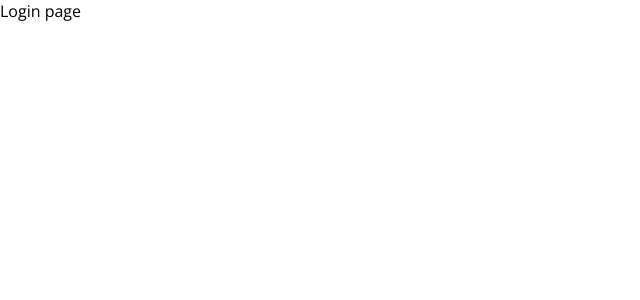
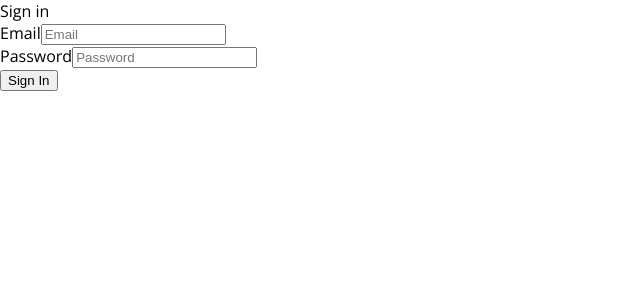
Before and after one commit to yuniyakim/React_contact-list-app, a React (Create React App) app: page / in a window 1280 px wide. Shown: the top 300 px of the page, without its empty margins (0-640 px from the left). Built offline with nearby package versions, Linux system fonts and the light colour scheme.

Commit message:
Add simple form

```diff
--- a/package.json
+++ b/package.json
@@ -10,10 +10,13 @@
     "@types/node": "^16.11.48",
     "@types/react": "^18.0.17",
     "@types/react-dom": "^18.0.6",
+    "bootstrap": "^5.2.0",
     "react": "^18.2.0",
+    "react-bootstrap": "^2.5.0",
     "react-dom": "^18.2.0",
     "react-router-dom": "^6.3.0",
     "react-scripts": "5.0.1",
+    "styled-components": "^5.3.5",
     "typescript": "^4.7.4",
     "web-vitals": "^2.1.4"
   },
--- a/src/components/Login.tsx
+++ b/src/components/Login.tsx
@@ -1,9 +1,49 @@
-import React from 'react';
+import React, {useState} from 'react';
+import { Form, Button } from "react-bootstrap";
+
+interface LoginFormState {
+  email: string;
+  password: string;
+}
+
+const initialState: LoginFormState = {
+  email: '',
+  password: '',
+}
 
 const Login = () => {
+  const [formValues, setFormValues] = useState<LoginFormState>(initialState);
+
+  const handleTextFieldChange = (event: React.ChangeEvent<HTMLInputElement | HTMLTextAreaElement>) => {
+    const { type, value } = event.target;
+    setFormValues({
+      ...formValues,
+      [type]: value,
+    });
+  };
+
+  const handleSubmit = () => {
+    console.log(formValues);
+  }
+
   return (
     <div>
-      Login page
+      <Form>
+        <div>
+          Sign in
+        </div>
+        <Form.Group controlId="email">
+          <Form.Label>Email</Form.Label>
+          <Form.Control type="email" placeholder="Email" onChange={handleTextFieldChange} />
+        </Form.Group>
+        <Form.Group controlId="password">
+          <Form.Label>Password</Form.Label>
+          <Form.Control type="password" placeholder="Password" onChange={handleTextFieldChange} />
+        </Form.Group>
+        <Button onClick={handleSubmit}>
+          Sign In
+        </Button>
+      </Form>
     </div>
   );
 };
```
Also changed, not shown: 1 other file (tests, documents, lock files or other folders).
